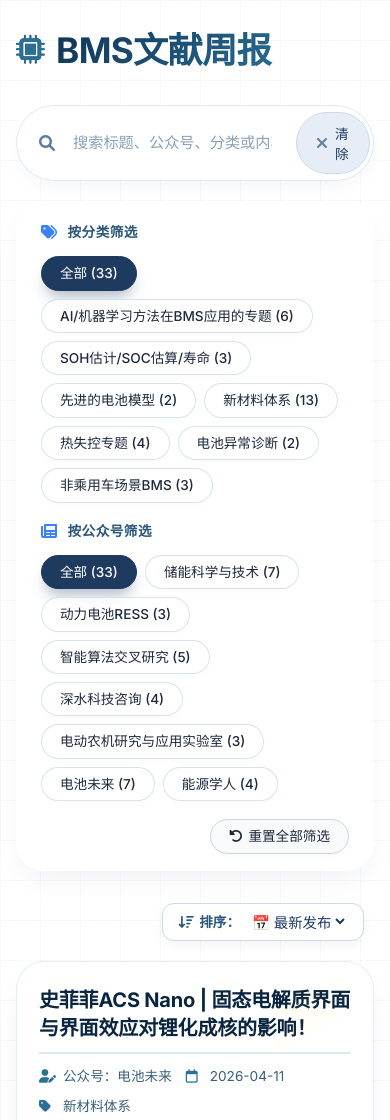
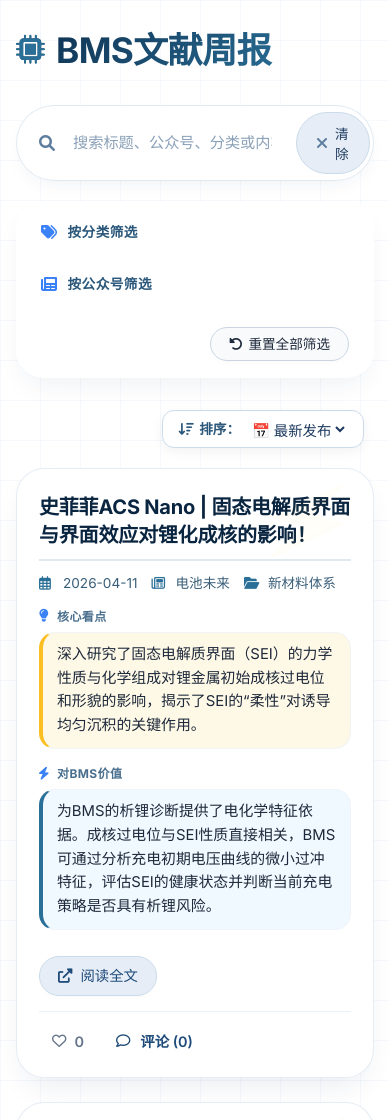
Before and after one commit to challenge122/BMSResearchLiteratureWeekly, a plain HTML site: page index.html in a window 390 px wide. Shown: the top 1120 px of the page. Drawn offline with Linux system fonts and the light colour scheme; no server answers.

Commit message:
Update index.html

```diff
--- a/index.html
+++ b/index.html
@@ -892,8 +892,8 @@ async function loadCommentsFromWorker(slug) {
     }
 
 // --- 替换后的增强过滤与排序函数 ---
+// --- 1. 增强后的过滤与排序函数 ---
 function getFilteredArticles() {
-    // 1. 先过滤数据
     let filtered = articles.filter(article => {
         const catMatch = (currentCategory === '全部') || (article.分类 === currentCategory);
         const srcMatch = (currentSource === '全部') || (article.公众号名称 === currentSource);
@@ -901,252 +901,214 @@ function getFilteredArticles() {
         return catMatch && srcMatch && searchMatch;
     });
 
-    // 2. 再执行排序逻辑
+    // 执行排序
     filtered.sort((a, b) => {
         const slugA = getSlugFromUrl(a.链接);
         const slugB = getSlugFromUrl(b.链接);
-        // 如果还没有抓取到点赞数，默认为 0
-        const statsA = (typeof statsMap !== 'undefined' && statsMap[slugA]) ? statsMap[slugA] : { likes: 0, comments: 0 };
-        const statsB = (typeof statsMap !== 'undefined' && statsMap[slugB]) ? statsMap[slugB] : { likes: 0, comments: 0 };
+        const statsA = window.statsMap[slugA] || { likes: 0, comments: 0 };
+        const statsB = window.statsMap[slugB] || { likes: 0, comments: 0 };
 
-        if (typeof currentSort !== 'undefined') {
-            if (currentSort === 'likes') return statsB.likes - statsA.likes;
-            if (currentSort === 'comments') return statsB.comments - statsA.comments;
-        }
-        // 默认按日期排序
-        return new Date(b.发布日期) - new Date(a.发布日期);
+        if (window.currentSort === 'likes') return statsB.likes - statsA.likes;
+        if (window.currentSort === 'comments') return statsB.comments - statsA.comments;
+        return new Date(b.发布日期) - new Date(a.发布日期); // 默认日期
     });
     return filtered;
 }
 
-  function renderCards() {
-      const filtered = getFilteredArticles();
-      const totalFiltered = filtered.length;
-      const totalPages = Math.ceil(totalFiltered / cardsPerPage) || 1;
-      if (currentPage > totalPages) currentPage = totalPages;
-      if (currentPage < 1) currentPage = 1;
-      const start = (currentPage - 1) * cardsPerPage;
-      const pageArticles = filtered.slice(start, start + cardsPerPage);
-      const container = document.getElementById('cards-container');
+// --- 2. 核心：点赞/取消点赞切换逻辑 ---
+async function handleLike(slug, btnElement) {
+    // 判断当前是否已点赞（根据 UI 状态）
+    const isLiked = btnElement.classList.contains('active');
+    const countSpan = btnElement.querySelector('.like-count');
+    let currentCount = parseInt(countSpan.textContent) || 0;
 
-      if (pageArticles.length === 0) {
-        container.innerHTML = `<div style="grid-column:1/-1; text-align:center; padding:48px; color:#64748b;"><i class="fas fa-inbox"></i> 没有匹配的文章</div>`;
+    // 立即更新 UI（防止网络延迟导致的卡顿感）
+    if (isLiked) {
+        btnElement.classList.remove('active');
+        currentCount = Math.max(0, currentCount - 1);
+        // 从本地存储移除已赞记录
+        removeFromLocalLikes(slug);
     } else {
-        let cardsHtml = '';
-        pageArticles.forEach(art => {
-          cardsHtml += `
-            <div class="card" data-article-link="${escapeHtml(art.链接)}">
-              <div class="card-title">${escapeHtml(art.标题)}</div>
-              <div class="card-meta">
-                <span class="meta-item"><i class="fas fa-user-pen"></i>公众号：${escapeHtml(art.公众号名称)}</span>
-                <span class="meta-item"><i class="far fa-calendar"></i>${escapeHtml(art.发布日期)}</span>
-                <span class="meta-item"><i class="fas fa-tag"></i>${escapeHtml(art.分类)}</span>
-              </div>
-              <div class="field-block"><div class="field-label"><i class="fas fa-highlighter"></i> Highlight</div><div class="field-content highlight-text">${escapeHtml(art.Highlight)}</div></div>
-              <div class="field-block"><div class="field-label"><i class="fas fa-microchip"></i> 对BMS应用的价值</div><div class="field-content value-text">${escapeHtml(art.对BMS应用的价值)}</div></div>
-              <div class="link-row">
-                <a class="card-link" href="${escapeHtml(art.链接)}" target="_blank" rel="noopener"><i class="fas fa-external-link-alt"></i> 阅读原文</a>
-              </div>
+        btnElement.classList.add('active');
+        currentCount += 1;
+        // 保存到本地存储
+        addToLocalLikes(slug);
+    }
+    countSpan.textContent = currentCount;
 
-              <div class="interaction-row" style="display: flex; align-items: center; gap: 15px; margin-top: 15px; border-top: 1px solid rgba(59, 130, 246, 0.1); padding-top: 12px;">
-                <div class="like-btn" data-link="${escapeHtml(art.链接)}" style="display: flex; align-items: center; gap: 6px; cursor: pointer; font-weight: 600; font-size: 0.9rem; color: #64748b; padding: 6px 12px; border-radius: 40px; transition: all 0.2s; user-select: none;">
-                  <i class="far fa-heart"></i> <span class="like-count">0</span>
-                </div>
-                <div class="comment-toggle" data-link="${escapeHtml(art.链接)}" style="display: flex; align-items: center; gap: 8px; cursor: pointer; font-weight: 600; color: #1e4b7a; font-size: 0.9rem; user-select: none; padding: 6px 4px; border-radius: 40px;">
-                  <i class="far fa-comment"></i> 评论 (0) <i class="fas fa-chevron-down" style="margin-left: auto; font-size: 0.8rem; transition: transform 0.2s;"></i>
-                </div>
-              </div>
-
-              <div class="comment-section" style="margin-top: 5px;">
-                <div class="comment-panel">
-                  <div class="comment-input-area"><div class="comment-input-row"><input type="text" class="comment-nickname" placeholder="昵称" maxlength="20"><input type="text" class="comment-text" placeholder="写评论..." maxlength="200"><button class="comment-submit"><i class="fas fa-paper-plane"></i> 发布</button></div></div>
-                  <ul class="comment-list"></ul>
-                </div>
-              </div>
-            </div>
-          `;
+    // 同步到后端
+    try {
+        const action = isLiked ? 'unlike' : 'like'; // 告诉后端是加还是减
+        const response = await fetch(`${WORKER_URL}likes`, {
+            method: 'POST',
+            headers: { 'Content-Type': 'application/json' },
+            body: JSON.stringify({ slug, action })
         });
-        container.innerHTML = cardsHtml;
+        const data = await response.json();
+        if (data && typeof data.likes === 'number') {
+            countSpan.textContent = data.likes; // 用后端权威数据修正
+            window.statsMap[slug].likes = data.likes;
+        }
+    } catch (e) {
+        console.error("同步点赞失败:", e);
+    }
 }
 
-      // 绑定交互逻辑
-      pageArticles.forEach(art => {
-        const slug = getSlugFromUrl(art.链接);
-        const card = document.querySelector(`.card[data-article-link="${escapeHtml(art.链接)}"]`);
-        if (!card) return;
-
-        const likeBtn = card.querySelector('.like-btn');
-        const likeCountSpan = likeBtn.querySelector('.like-count');
-        const panel = card.querySelector('.comment-panel');
-        const toggle = card.querySelector('.comment-toggle');
-        const nicknameInput = panel.querySelector('.comment-nickname');
-        const textInput = panel.querySelector('.comment-text');
-        const submitBtn = panel.querySelector('.comment-submit');
-
-        // 1. 初始化：加载点赞数
-        (async () => {
-          try {
-            const res = await fetch(`${WORKER_URL}likes?slug=${encodeURIComponent(slug)}`);
-            const data = await res.json();
-            likeCountSpan.innerText = data.likes || 0;
-            if (localStorage.getItem('liked_' + slug)) {
-              likeBtn.style.color = '#ef4444';
-              likeBtn.querySelector('i').className = 'fas fa-heart';
+// --- 3. 本地存储辅助（刷新页面也能记得点过赞） ---
+function addToLocalLikes(slug) {
+    let liked = JSON.parse(localStorage.getItem('my_likes') || '[]');
+    if (!liked.includes(slug)) liked.push(slug);
+    localStorage.setItem('my_likes', JSON.stringify(liked));
 }
-          } catch (e) { console.error("Load likes error:", e); }
-        })();
-
-        // 2. 初始化：加载评论列表
-        renderCommentPanel(art, panel);
-
-        // 3. 点赞点击事件
-        likeBtn.addEventListener('click', async () => {
-          if (localStorage.getItem('liked_' + slug)) return;
-
-          likeBtn.style.color = '#ef4444';
-          likeBtn.querySelector('i').className = 'fas fa-heart';
-
-          try {
-            const res = await fetch(`${WORKER_URL}likes`, {
-              method: 'POST',
-              body: JSON.stringify({ slug })
-            });
-            const data = await res.json();
-            likeCountSpan.innerText = data.likes;
-            localStorage.setItem('liked_' + slug, 'true');
-          } catch (e) { console.error("Like error:", e); }
-        });
-
-        // 4. 评论面板折叠/展开
-        toggle.addEventListener('click', (e) => {
-          e.stopPropagation();
-          panel.classList.toggle('show');
-          const icon = toggle.querySelector('.fa-chevron-down');
-          if (icon) icon.style.transform = panel.classList.contains('show') ? 'rotate(180deg)' : 'rotate(0deg)';
-        });
-
-        // 5. 提交评论逻辑
-        submitBtn.addEventListener('click', async () => {
-          const nickname = nicknameInput.value.trim();
-          const content = textInput.value.trim();
-          if (!content || !nickname) { alert('请填写昵称和内容'); return; }
-
-          submitBtn.disabled = true;
-          submitBtn.innerHTML = '<i class="fas fa-spinner fa-pulse"></i>';
-
-          try {
-            await submitCommentToWorker(slug, nickname, content);
-            await renderCommentPanel(art, panel);
-            nicknameInput.value = '';
-            textInput.value = '';
-          } catch (error) {
-            alert('提交失败：' + error.message);
-          } finally {
-            submitBtn.disabled = false;
-            submitBtn.innerHTML = '<i class="fas fa-paper-plane"></i> 发布';
+function removeFromLocalLikes(slug) {
+    let liked = JSON.parse(localStorage.getItem('my_likes') || '[]');
+    liked = liked.filter(s => s !== slug);
+    localStorage.setItem('my_likes', JSON.stringify(liked));
 }
-        });
-      });
-
-      document.getElementById('stats-text').innerHTML = `当前显示 ${totalFiltered} 篇中的 ${pageArticles.length} 篇 · 第 ${currentPage} / ${totalPages} 页`;
-      renderPagination(totalFiltered, totalPages);
+function checkIfLiked(slug) {
+    const liked = JSON.parse(localStorage.getItem('my_likes') || '[]');
+    return liked.includes(slug);
 }
 
-    function renderFilterTags() {
-      const catContainer = document.getElementById('category-filters');
-      const srcContainer = document.getElementById('source-filters');
-      let catHtml = `<span class="filter-tag ${currentCategory === '全部' ? 'active' : ''}" data-category="全部">全部 (${articles.length})</span>`;
-      allCategories.sort().forEach(cat => { const count = articles.filter(a => a.分类 === cat).length; catHtml += `<span class="filter-tag ${currentCategory === cat ? 'active' : ''}" data-category="${cat}">${cat} (${count})</span>`; });
-      catContainer.innerHTML = catHtml;
-      let srcHtml = `<span class="filter-tag ${currentSource === '全部' ? 'active' : ''}" data-source="全部">全部 (${articles.length})</span>`;
-      allSources.sort().forEach(src => { const count = articles.filter(a => a.公众号名称 === src).length; srcHtml += `<span class="filter-tag ${currentSource === src ? 'active' : ''}" data-source="${src}">${src} (${count})</span>`; });
-      srcContainer.innerHTML = srcHtml;
-      document.querySelectorAll('[data-category]').forEach(t => t.addEventListener('click', () => { currentCategory = t.dataset.category; currentPage = 1; renderFilterTags(); renderAll(); }));
-      document.querySelectorAll('[data-source]').forEach(t => t.addEventListener('click', () => { currentSource = t.dataset.source; currentPage = 1; renderFilterTags(); renderAll(); }));
-    }
-
-    function renderPagination(totalItems, totalPages) {
-      const pg = document.getElementById('pagination-controls');
-      if (totalPages <= 1) { pg.innerHTML = `<span style="color:#7c8fa3;">—— 只有一页 ——</span>`; return; }
-      let h = `<button class="pagination-btn" id="prev-page" ${currentPage === 1 ? 'disabled' : ''}><i class="fas fa-chevron-left"></i> 上一页</button><div class="page-numbers">`;
-      const maxV = 5; let s = Math.max(1, currentPage - 2), e = Math.min(totalPages, s + maxV - 1); if (e - s < maxV - 1) s = Math.max(1, e - maxV + 1);
-      if (s > 1) { h += `<span class="page-num" data-page="1">1</span>`; if (s > 2) h += `<span class="page-num disabled">…</span>`; }
-      for (let i = s; i <= e; i++) h += `<span class="page-num ${i === currentPage ? 'active-page' : ''}" data-page="${i}">${i}</span>`;
-      if (e < totalPages) { if (e < totalPages - 1) h += `<span class="page-num disabled">…</span>`; h += `<span class="page-num" data-page="${totalPages}">${totalPages}</span>`; }
-      h += `</div><button class="pagination-btn" id="next-page" ${currentPage === totalPages ? 'disabled' : ''}>下一页 <i class="fas fa-chevron-right"></i></button>`;
-      pg.innerHTML = h;
-      document.querySelectorAll('[data-page]').forEach(b => b.addEventListener('click', () => { const p = parseInt(b.dataset.page); if (p !== currentPage) { currentPage = p; renderAll(); window.scrollTo({top:0,behavior:'smooth'}); } }));
-      document.getElementById('prev-page')?.addEventListener('click', () => { if (currentPage > 1) { currentPage--; renderAll(); window.scrollTo({top:0,behavior:'smooth'}); } });
-      document.getElementById('next-page')?.addEventListener('click', () => { if (currentPage < totalPages) { currentPage++; renderAll(); window.scrollTo({top:0,behavior:'smooth'}); } });
-    }
-
-    function renderAll() { renderCards(); }
-
-    const searchInput = document.getElementById('search-input');
-    const clearSearchBtn = document.getElementById('clear-search-btn');
-    function applySearch() {
-      searchKeyword = searchInput.value.trim();
-      currentPage = 1;
-      renderAll();
-    }
-    searchInput.addEventListener('input', applySearch);
-    clearSearchBtn.addEventListener('click', () => {
-      searchInput.value = '';
-      applySearch();
-    });
-
-    document.addEventListener('DOMContentLoaded', () => {
-      document.getElementById('reset-filters-btn').addEventListener('click', () => {
-        currentCategory = '全部';
-        currentSource = '全部';
-        searchInput.value = '';
-        searchKeyword = '';
-        currentPage = 1;
-        renderFilterTags();
-        renderAll();
-      });
-      renderFilterTags();
-      renderAll();
-    });
-
-    // --- 排序相关的全局配置 ---
+// --- 4. 初始化与全局变量 ---
 window.currentSort = 'date';
 window.statsMap = {};
 
-// 监听下拉菜单切换
-const sortSelector = document.getElementById('sort-selector');
-if(sortSelector) {
-    sortSelector.addEventListener('change', function(e) {
+// 渲染卡片主函数
+function renderCards() {
+    const container = document.getElementById('cards-container');
+    const filtered = getFilteredArticles();
+    const statsText = document.getElementById('stats-text');
+
+    // 分页计算
+    const total = filtered.length;
+    const totalPages = Math.ceil(total / cardsPerPage);
+    if (currentPage > totalPages) currentPage = Math.max(1, totalPages);
+    const start = (currentPage - 1) * cardsPerPage;
+    const pageData = filtered.slice(start, start + cardsPerPage);
+
+    statsText.innerText = `找到 ${total} 篇文献 (第 ${currentPage}/${totalPages || 1} 页)`;
+
+    container.innerHTML = pageData.map(art => {
+        const slug = getSlugFromUrl(art.链接);
+        const stats = window.statsMap[slug] || { likes: 0, comments: 0 };
+        const isLiked = checkIfLiked(slug); // 检查本地是否有记录
+
+        return `
+        <div class="card">
+            <div class="card-title">${art.标题}</div>
+            <div class="card-meta">
+                <span class="meta-item"><i class="far fa-calendar-alt"></i> ${art.发布日期}</span>
+                <span class="meta-item"><i class="far fa-newspaper"></i> ${art.公众号名称}</span>
+                <span class="meta-item"><i class="fas fa-folder-open"></i> ${art.分类}</span>
+            </div>
+            <div class="field-block">
+                <div class="field-label"><i class="fas fa-lightbulb"></i> 核心看点</div>
+                <div class="field-content highlight-text">${art.Highlight}</div>
+            </div>
+            <div class="field-block">
+                <div class="field-label"><i class="fas fa-bolt"></i> 对BMS价值</div>
+                <div class="field-content value-text">${art.对BMS应用的价值}</div>
+            </div>
+            <div class="link-row">
+                <a href="${art.链接}" target="_blank" class="card-link"><i class="fas fa-external-link-alt"></i> 阅读全文</a>
+            </div>
+
+            <div class="interaction-row">
+                <div class="like-btn ${isLiked ? 'active' : ''}" onclick="handleLike('${slug}', this)">
+                    <i class="${isLiked ? 'fas' : 'far'} fa-heart"></i>
+                    <span class="like-count">${stats.likes}</span>
+                </div>
+                <div class="comment-toggle" onclick="toggleComments('${slug}', this)">
+                    <i class="far fa-comment"></i> 评论 (${stats.comments})
+                </div>
+            </div>
+            <div class="comment-panel" id="panel-${slug}">
+                <div class="comment-input-area">
+                    <input type="text" class="comment-nickname" placeholder="昵称">
+                    <textarea class="comment-text" placeholder="说说你的看法..."></textarea>
+                    <button class="comment-submit" onclick="doSubmit('${slug}')">提交评论</button>
+                </div>
+                <ul class="comment-list"></ul>
+            </div>
+        </div>`;
+    }).join('');
+    renderPagination(totalPages);
+}
+
+// 展开/收起评论区
+window.toggleComments = function(slug, btn) {
+    const panel = document.getElementById(`panel-${slug}`);
+    panel.classList.toggle('show');
+    if(panel.classList.contains('show')) {
+        const article = articles.find(a => getSlugFromUrl(a.链接) === slug);
+        renderCommentPanel(article, panel);
+    }
+}
+
+// 提交评论逻辑
+window.doSubmit = async function(slug) {
+    const panel = document.getElementById(`panel-${slug}`);
+    const nick = panel.querySelector('.comment-nickname').value || '匿名';
+    const text = panel.querySelector('.comment-text').value;
+    if(!text) return alert('请输入内容');
+
+    try {
+        await submitCommentToWorker(slug, nick, text);
+        panel.querySelector('.comment-text').value = '';
+        const article = articles.find(a => getSlugFromUrl(a.链接) === slug);
+        renderCommentPanel(article, panel);
+    } catch(e) { alert('提交失败'); }
+}
+
+// 分页、搜索监听、初始化数据等
+function renderPagination(total) {
+    const wrapper = document.getElementById('pagination-controls');
+    let html = `<button class="pagination-btn" ${currentPage===1?'disabled':''} onclick="changePage(-1)">上一页</button>`;
+    html += `<button class="pagination-btn" ${currentPage===total?'disabled':''} onclick="changePage(1)">下一页</button>`;
+    wrapper.innerHTML = html;
+}
+window.changePage = (dir) => { currentPage += dir; renderCards(); window.scrollTo(0,0); };
+
+// 监听排序下拉
+document.getElementById('sort-selector').addEventListener('change', (e) => {
     window.currentSort = e.target.value;
     currentPage = 1;
     renderCards();
 });
-}
 
-// 静默同步点赞和评论数据
-async function syncStats() {
+// 监听搜索
+document.getElementById('search-input').addEventListener('input', (e) => {
+    searchKeyword = e.target.value;
+    currentPage = 1;
+    renderCards();
+});
+
+// 初始加载所有数据
+async function init() {
+    // 渲染分类和来源标签（此部分略，请保留你原有的标签生成逻辑代码）
+    // ... 原有的 category-filters 渲染逻辑 ...
+
+    // 静默加载点赞和评论数
     const promises = articles.map(async (art) => {
         const slug = getSlugFromUrl(art.链接);
         try {
             const [lRes, cRes] = await Promise.all([
-                fetch(`${WORKER_URL}likes?slug=${encodeURIComponent(slug)}`).then(r => r.json()),
-                fetch(`${WORKER_URL}comments?slug=${encodeURIComponent(slug)}`).then(r => r.json())
+                fetch(`${WORKER_URL}likes?slug=${slug}`).then(r => r.json()),
+                fetch(`${WORKER_URL}comments?slug=${slug}`).then(r => r.json())
             ]);
-            window.statsMap[slug] = {
-                likes: lRes.likes || 0,
-                comments: Array.isArray(cRes) ? cRes.length : 0
-            };
-        } catch (e) {
-            window.statsMap[slug] = { likes: 0, comments: 0 };
-        }
+            window.statsMap[slug] = { likes: lRes.likes || 0, comments: Array.isArray(cRes) ? cRes.length : 0 };
+        } catch (e) { window.statsMap[slug] = { likes: 0, comments: 0 }; }
     });
     await Promise.all(promises);
-    // 数据抓取完后静默刷新一次排序
-    if(window.currentSort !== 'date') renderCards();
+    renderCards(); // 数据加载完后刷新 UI
 }
-syncStats();
+
+// 启动！
+init();
+
+// 这里补齐你原来的分类标签渲染逻辑（略，请自行保留）
 })();
-
 
 </script>
 </body>
```
Lines whose indentation alone changed are shown as unchanged.
